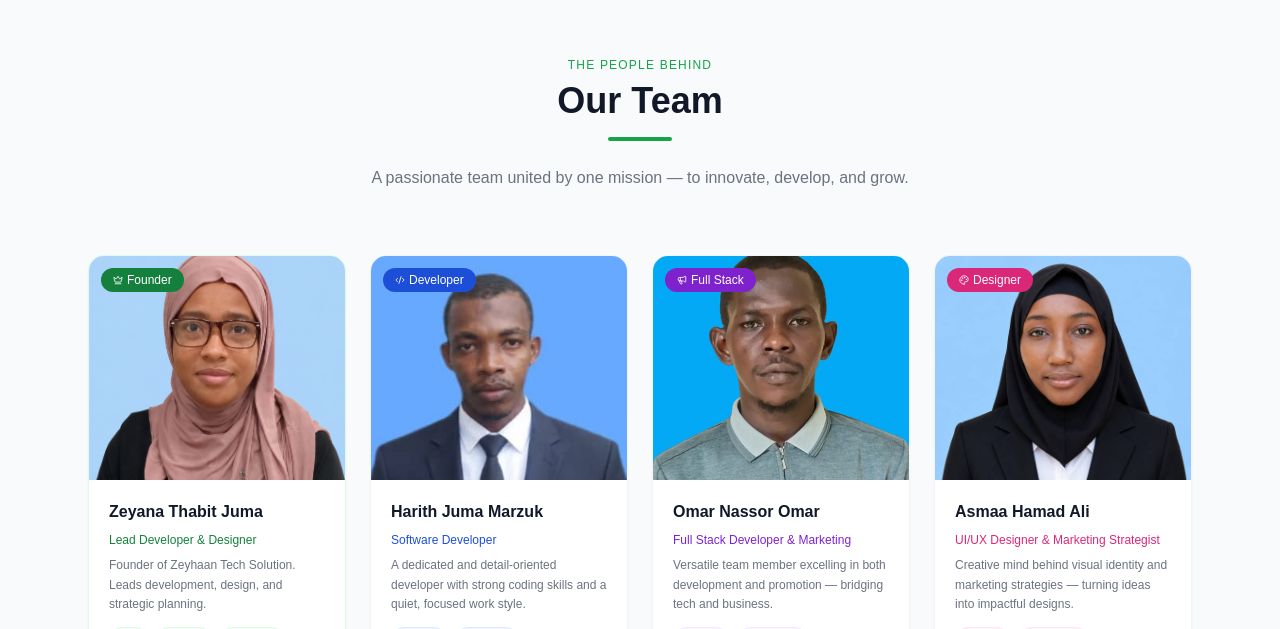
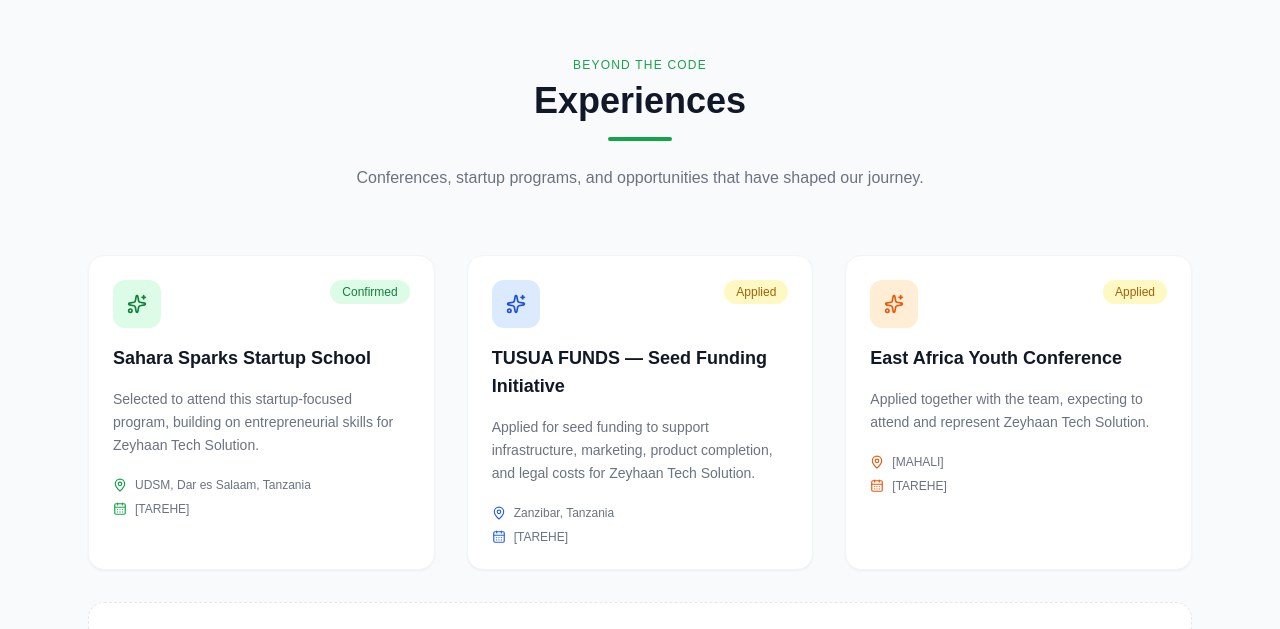
Before and after one commit to zeytham/zeyhaan-portfolio, a Next.js app: page / in a window 1280 px wide. Shown: the part 4771-5400 px from the top of the page. Built offline with nearby package versions, Linux system fonts and the light colour scheme.

Commit message:
Add Experiences component to the page

```diff
--- a/app/page.js
+++ b/app/page.js
@@ -18,6 +18,7 @@
       <About />
       <Services />
       <Projects />
+      <Experiences />
       <Team />
       <Certificates />
       <Contact />
```
